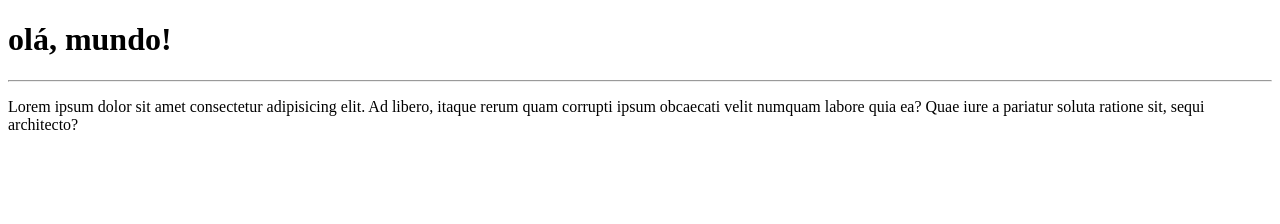
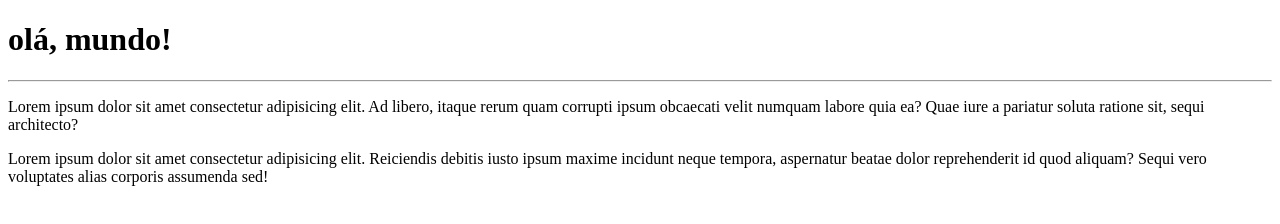
Before and after one commit to chiangoldmai/OLA-MUNDO, a plain HTML site: page site-teste/index.html in a window 1280 px wide. Drawn offline with Linux system fonts and the light colour scheme.

Commit message:
agora meu site tem dois paragrafos

```diff
--- a/site-teste/index.html
+++ b/site-teste/index.html
@@ -11,5 +11,6 @@
     <h1>olá, mundo!</h1>
     <hr>
     <p>Lorem ipsum dolor sit amet consectetur adipisicing elit. Ad libero, itaque rerum quam corrupti ipsum obcaecati velit numquam labore quia ea? Quae iure a pariatur soluta ratione sit, sequi architecto?</p>
+    <p>Lorem ipsum dolor sit amet consectetur adipisicing elit. Reiciendis debitis iusto ipsum maxime incidunt neque tempora, aspernatur beatae dolor reprehenderit id quod aliquam? Sequi vero voluptates alias corporis assumenda sed!</p>
 </body>
 </html>
```
